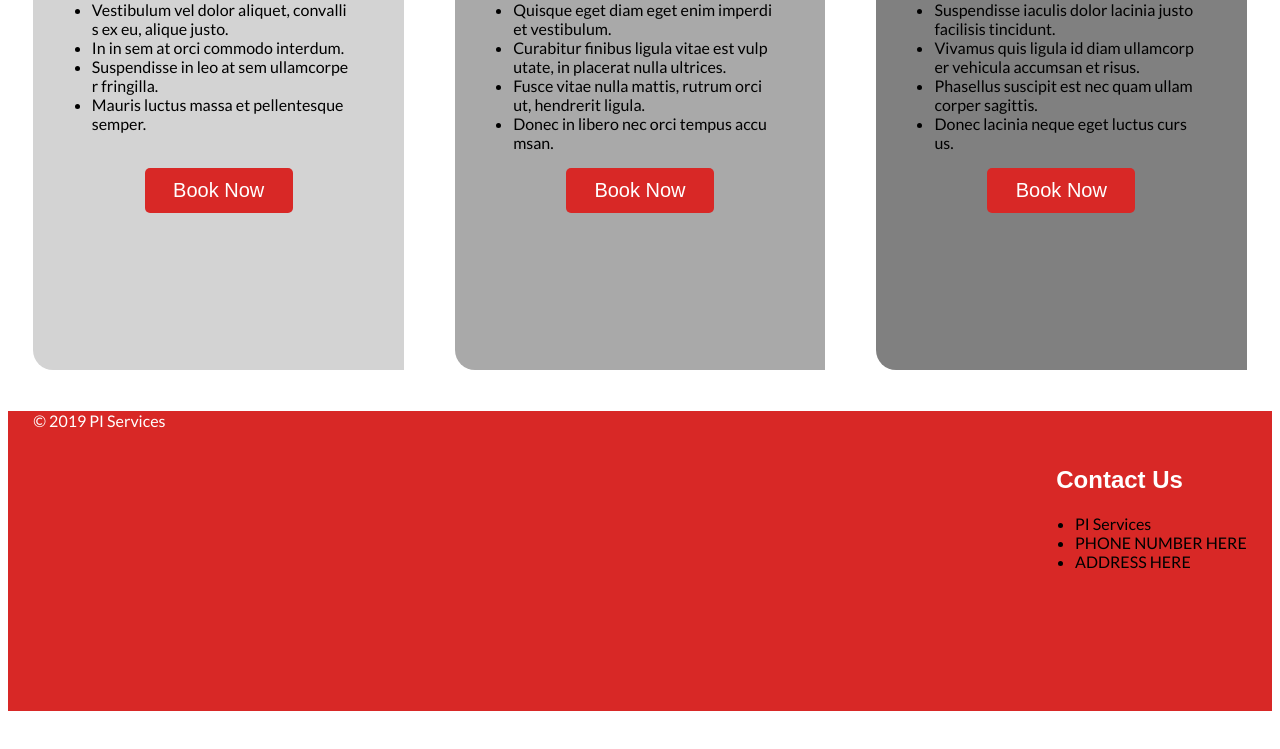
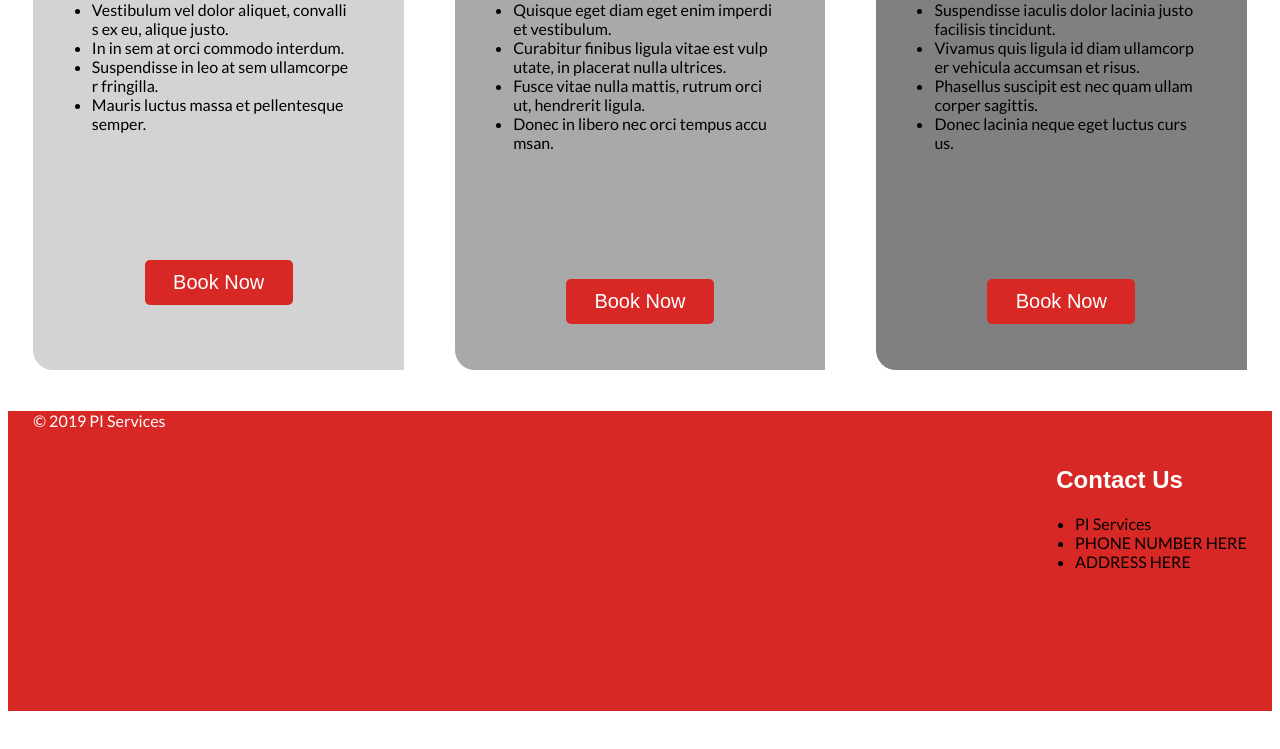
Before and after one commit to MrVintage710/WebDisignFinal, a plain HTML site: page pages/rates.html in a window 1280 px wide. Shown: the part 113-862 px from the top of the page. Drawn offline with Linux system fonts and the light colour scheme; files that its build step writes are made by us from their sources.

Commit message:
fixing rates problem

```diff
--- a/css/rates.css
+++ b/css/rates.css
@@ -43,7 +43,7 @@ body {
 }
 
 #background-checks .book {
-    margin-top: 5%;
+    margin-top: 30%;
 }
 
 .book {
@@ -52,6 +52,7 @@ body {
     color: white;
     width: 40%;
     height: 10%;
+    margin-top: 30%;
     margin-left: 30%;
     border-radius: 5px;
     outline: 0;
--- a/pages/rates.html
+++ b/pages/rates.html
@@ -6,7 +6,7 @@
         <meta name="viewport" content="width=device-width, initial-scale=1.0">
         <meta http-equiv="X-UA-Compatible" content="ie=edge">
         <link href="https://fonts.googleapis.com/css?family=Lato&display=swap" rel="stylesheet">
-        <link rel="stylesheet" href="./rates.css">
+        <link rel="stylesheet" href="../css/rates.css">
     <title>PI Services | Rates</title>
     </head>
     <body>
```
